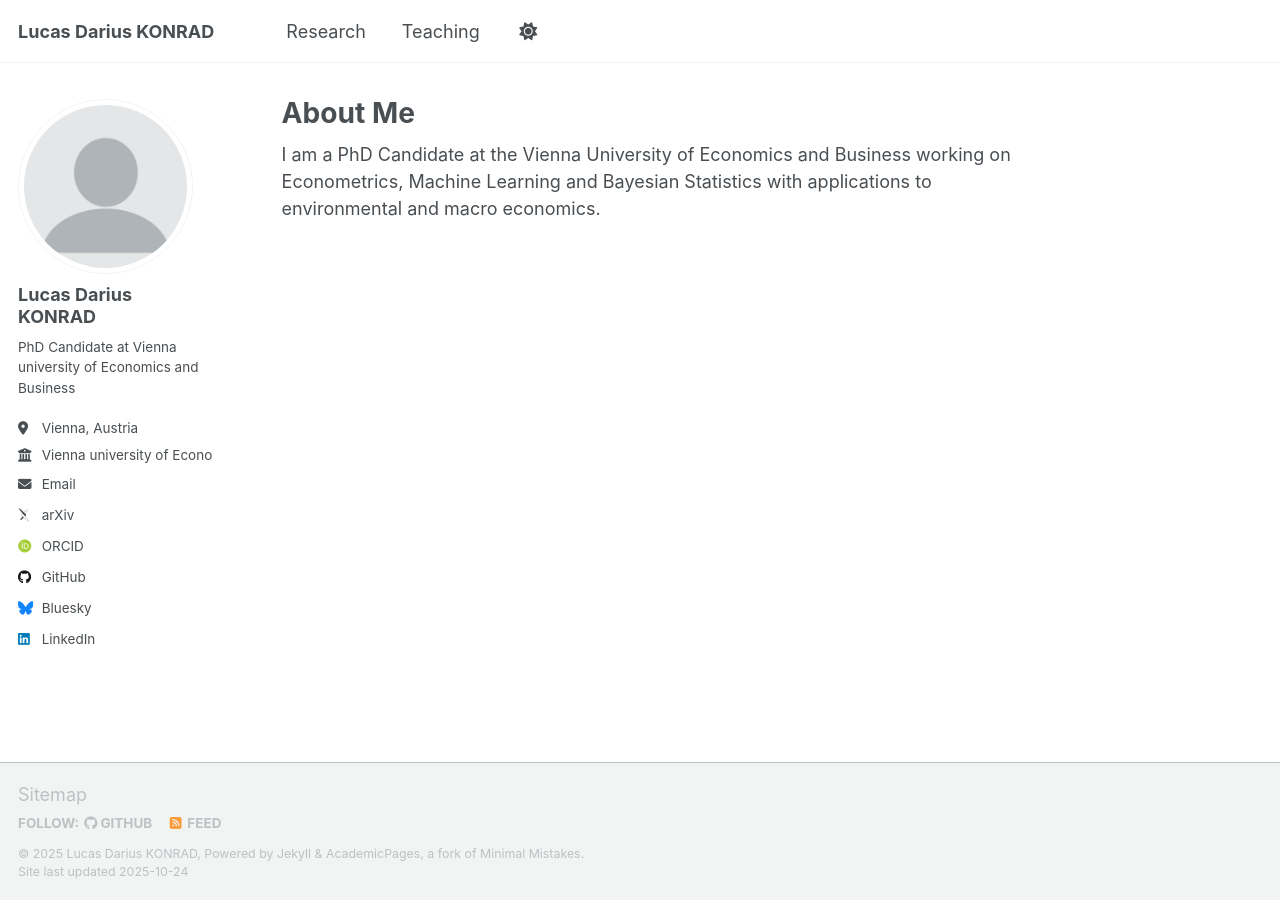
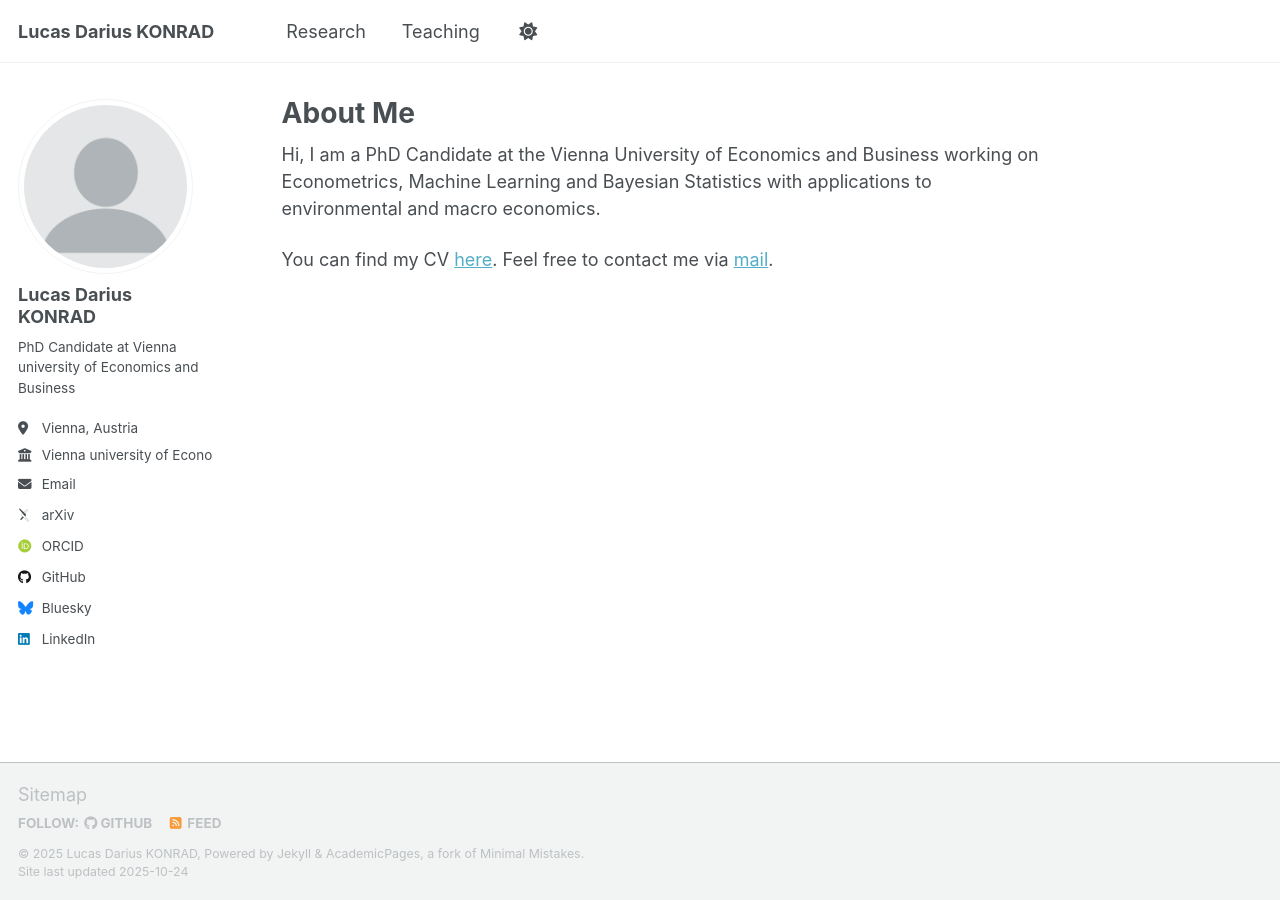
Before and after one commit to konradld/konradld.github.io, a Jekyll site: the page built from _pages/about.md, in a window 1280 px wide. Built offline with Jekyll 4.4.1, drawn with Linux system fonts in a browser that asks for light colours; some web fonts are replaced; a script that is not in the unit is left out.

Commit message:
Update about.md

```diff
--- a/_pages/about.md
+++ b/_pages/about.md
@@ -7,4 +7,6 @@ redirect_from:
   - /about.html
 ---
 
-I am a PhD Candidate at the Vienna University of Economics and Business working on Econometrics, Machine Learning and Bayesian Statistics with applications to environmental and macro economics.
+Hi, I am a PhD Candidate at the Vienna University of Economics and Business working on Econometrics, Machine Learning and Bayesian Statistics with applications to environmental and macro economics.
+
+You can find my CV [here](files/Curriculum_Vitae.pdf). Feel free to contact me via [mail](mailto:lucas.konrad@wu.ac.at).
```
